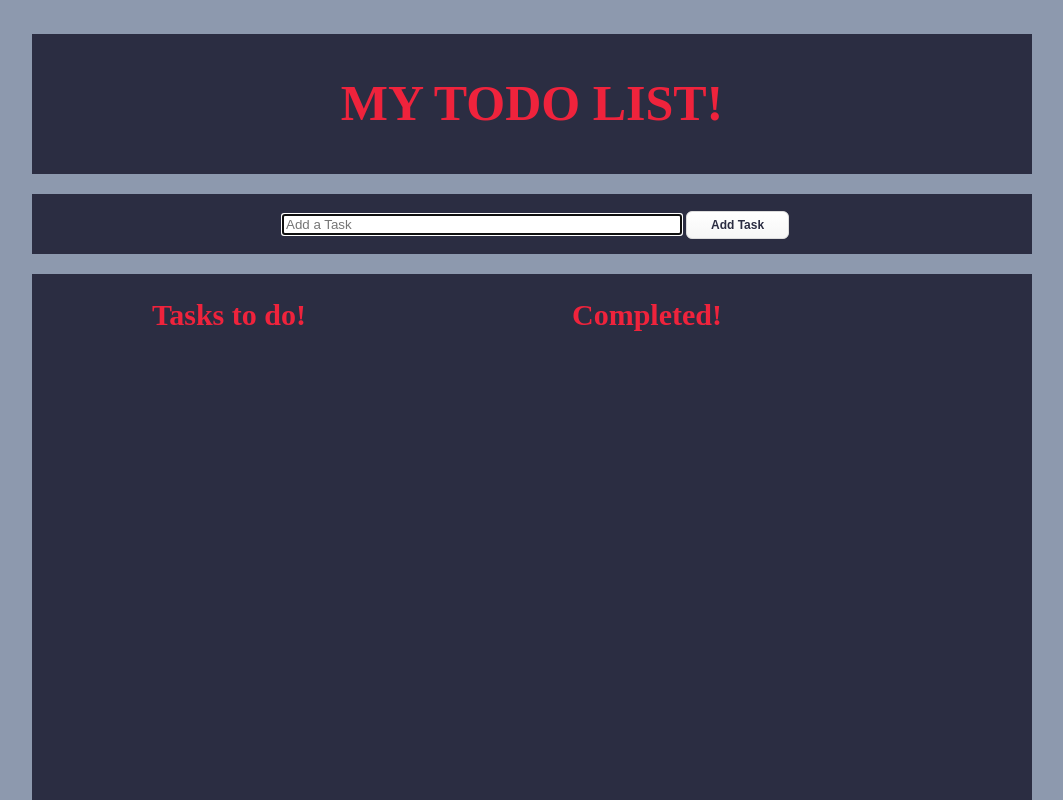
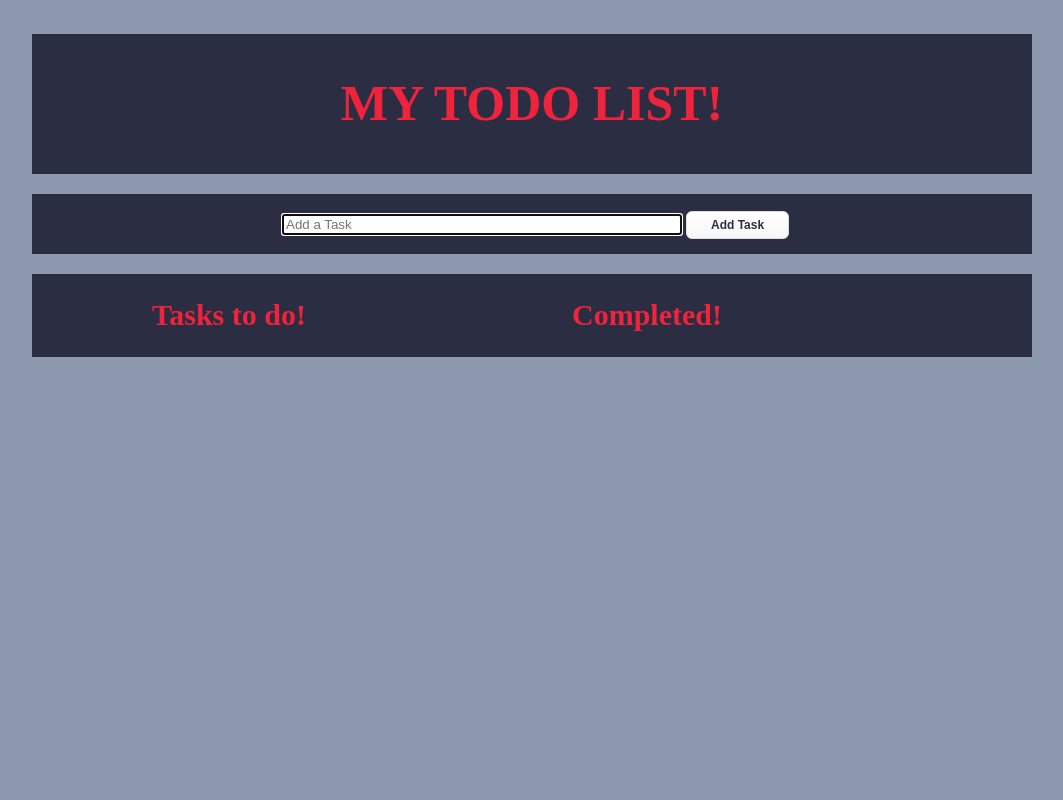
Before and after one commit to EddieJostell/todo-app, a plain HTML site: page index.html in a window 1280 px wide. Shown: the top 800 px of the page, without its empty margins (108-1171 px from the left). Drawn offline with Linux system fonts and the light colour scheme.

Commit message:
removed width and height from html and body

```diff
--- a/css/style.css
+++ b/css/style.css
@@ -5,9 +5,8 @@
 /*BODY AND MAIN*/
 
 html,body {
-    width: 100%;
-    height: 100%;
     margin: 0;
+	padding: 0;
     background: #8d99ae;
 
 }
```
